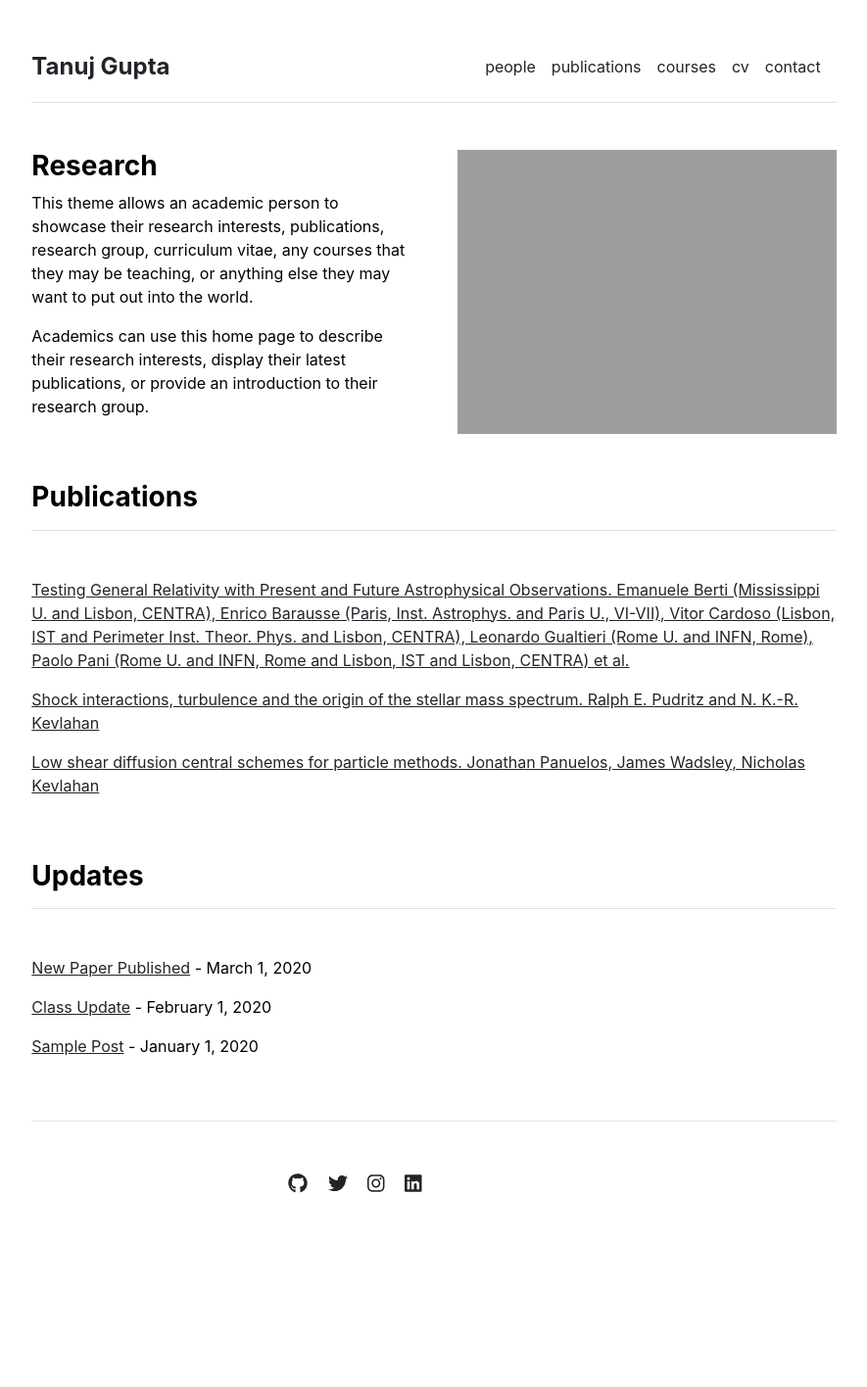
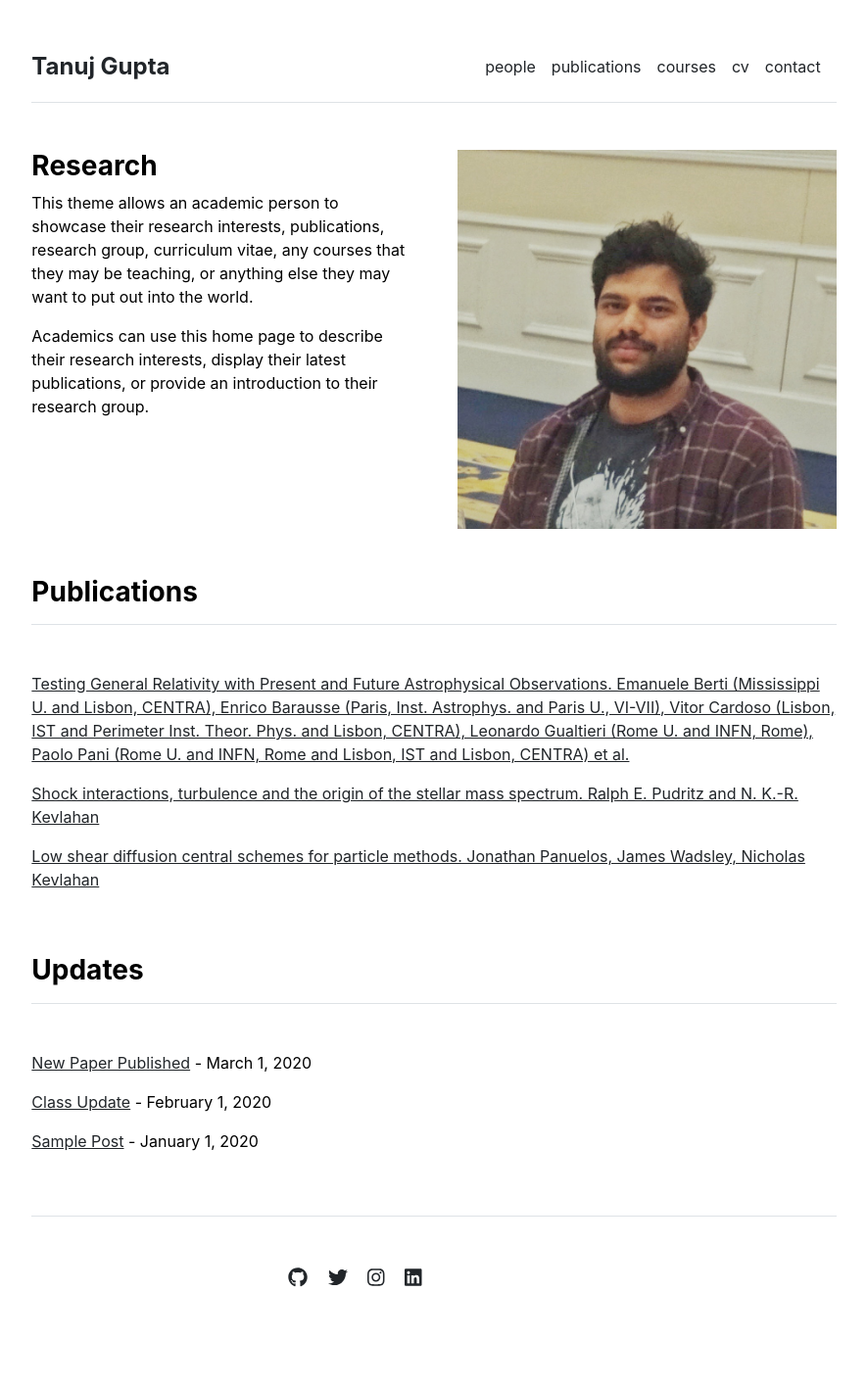
Before and after one commit to tanujmath/tanujmath.github.io, a Jekyll site: the page built from index.md, in a window 1280 px wide. Shown: the whole page at 98% size, without its empty margins (197-1082 px from the left). Built offline with Jekyll 4.4.1, drawn with Linux system fonts in a browser that asks for light colours; before the commit the page ends 1319 px from its top, so only the background shows below that.

Commit message:
Update home.html

```diff
--- a/_layouts/home.html
+++ b/_layouts/home.html
@@ -8,7 +8,7 @@ layout: default
     {{ content }}
   </div>
   <div class="col-md-6">
-    <img src="{{ site.github.url }}/assets/img/home.jpg" alt="Home" width="100%">
+    <img src="{{ site.github.url }}/assets/img/tanuj.jpeg" alt="Tanuj" width="100%">
   </div>
 </div>
 
```
